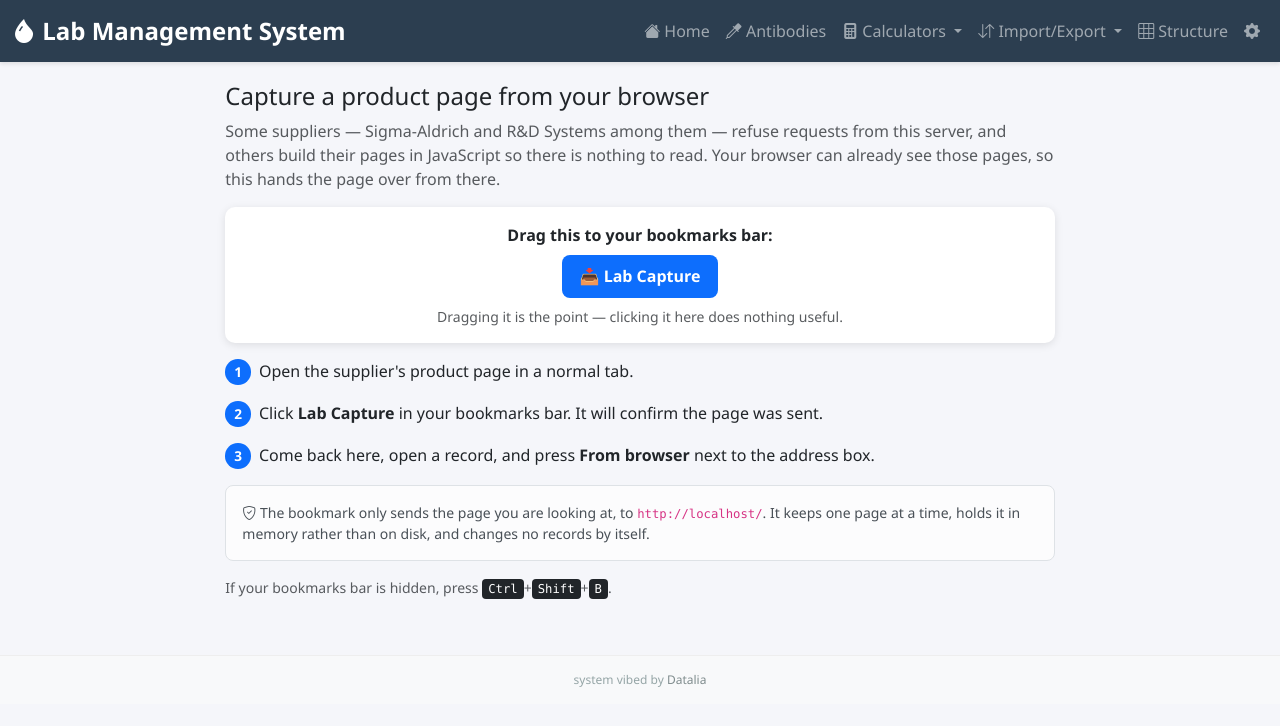
After one commit to Datagotpassion/Web-based-Lab-Management-Software, a Flask app: page /bookmarklet in a window 1280 px wide. The commit adds this page. Shown: the top 726 px of the page. Run offline with Flask 3, Linux system fonts and the light colour scheme; data comes from the database, SQL or seed files in the repository; some libraries are stand-ins or nearby versions.

Commit message:
Capture product pages from the browser via a bookmarklet
Three of six suppliers cannot be read server-side: Sigma-Aldrich and R&D
Systems refuse this server, and Miltenyi builds its page in JavaScript.
The browser showing those pages has no such problem, so a bookmarklet
hands the rendered page over.

Clicking Lab Capture on a product page posts it to /api/lookup/capture;
pressing "From browser" in the record form then parses it. One page is
held at a time, in memory. CORS is opened on that one endpoint because the
request necessarily originates from the vendor's site -- it stores a page
and returns a byte count, reads nothing and changes no records.

Verified end to end against a Sigma page: preflight answered, cross-origin
post accepted, and extraction then recovered name, catalogue number,
supplier and description in full -- including a nested Brand object --
from a vendor that times out when fetched directly.

/bookmarklet carries the draggable link, built from the serving origin
rather than hardcoded, so it works wherever this is hosted.

Co-Authored-By: Claude Opus 5 <noreply@anthropic.com>

```diff
--- a/app.py
+++ b/app.py
@@ -842,6 +842,57 @@ def api_container_items(container_id):
                     'path': storage.path(container_id)})
 
 
+# Last page captured by the bookmarklet. One slot is enough: it is handed
+# straight to the form that is already open, and nothing is worth persisting.
+_CAPTURE = {}
+
+
+@app.route('/api/lookup/capture', methods=['POST', 'OPTIONS'])
+def api_lookup_capture():
+    """Receive a product page from the bookmarklet, running on the vendor's site.
+
+    Several suppliers refuse this server outright or build their pages in
+    JavaScript, so the only way to see the real content is to let the browser
+    that is already displaying it hand the page over.
+
+    CORS is opened on this one endpoint because the request necessarily comes
+    from the vendor's origin. It stores a page and returns a count; it reads
+    nothing and changes no records.
+    """
+    if request.method == 'OPTIONS':
+        resp = app.make_default_options_response()
+    else:
+        data = _body()
+        _CAPTURE.clear()
+        _CAPTURE.update({
+            'url': (data.get('url') or '').strip(),
+            'html': (data.get('html') or '')[:4 * 1024 * 1024],
+            'title': (data.get('title') or '').strip(),
+            'at': datetime.now().isoformat(timespec='seconds'),
+        })
+        resp = jsonify({'success': True, 'bytes': len(_CAPTURE['html'])})
+    resp.headers['Access-Control-Allow-Origin'] = '*'
+    resp.headers['Access-Control-Allow-Headers'] = 'Content-Type'
+    resp.headers['Access-Control-Allow-Methods'] = 'POST, OPTIONS'
+    return resp
+
+
+@app.route('/api/lookup/captured', methods=['GET'])
+def api_lookup_captured():
+    """What the bookmarklet last sent, if anything."""
+    if not _CAPTURE.get('html'):
+        return jsonify({'captured': False})
+    return jsonify({'captured': True, 'url': _CAPTURE['url'],
+                    'title': _CAPTURE['title'], 'at': _CAPTURE['at'],
+                    'bytes': len(_CAPTURE['html'])})
+
+
+@app.route('/bookmarklet')
+def bookmarklet_page():
+    """Instructions and the draggable link."""
+    return render_template('bookmarklet.html')
+
+
 @app.route('/api/lookup', methods=['POST'])
 def api_lookup():
     """Read a supplier's product page and return the fields worth filling in.
@@ -857,6 +908,15 @@ def api_lookup():
     # fetch: some refuse non-browser clients, some build the page in
     # JavaScript. Pasting what the browser already has works for both.
     pasted = (data.get('html') or '').strip()
+
+    # Page handed over by the bookmarklet, for vendors this server cannot read.
+    if data.get('use_capture'):
+        if not _CAPTURE.get('html'):
+            return jsonify({'success': False,
+                            'error': 'Nothing captured yet. Open the product '
+                                     'page and click the Lab Capture bookmark.'}), 400
+        pasted = _CAPTURE['html']
+        url = url or _CAPTURE.get('url') or ''
 
     if not url and not pasted:
         return jsonify({'success': False, 'error': 'No address given.'}), 400
--- a/templates/base.html
+++ b/templates/base.html
@@ -243,6 +243,8 @@
                         </a>
                         <ul class="dropdown-menu">
                             <li><a class="dropdown-item" href="/import-export">Import & Export Data</a></li>
+                            <li><a class="dropdown-item" href="/bookmarklet">
+                                Browser capture setup</a></li>
                             <li><a class="dropdown-item" href="/export/csv">Quick Export CSV</a></li>
                         </ul>
                     </li>
--- /dev/null
+++ b/templates/bookmarklet.html
@@ -0,0 +1,88 @@
+{% extends "base.html" %}
+
+{% block title %}Capture from browser{% endblock %}
+
+{% block extra_css %}
+<style>
+    .bm-link { display: inline-block; padding: .6rem 1.1rem; border-radius: .5rem;
+               background: #0d6efd; color: #fff !important; font-weight: 600;
+               text-decoration: none; cursor: grab; }
+    .bm-link:active { cursor: grabbing; }
+    .step { counter-increment: step; }
+    .step::before { content: counter(step); display: inline-flex;
+                    align-items: center; justify-content: center;
+                    width: 1.6rem; height: 1.6rem; border-radius: 50%;
+                    background: #0d6efd; color: #fff; font-size: .85rem;
+                    font-weight: 700; margin-right: .5rem; }
+    .steps { counter-reset: step; }
+</style>
+{% endblock %}
+
+{% block content %}
+<div class="row justify-content-center">
+  <div class="col-lg-8">
+    <h4>Capture a product page from your browser</h4>
+    <p class="text-muted">
+      Some suppliers &mdash; Sigma-Aldrich and R&amp;D Systems among them &mdash;
+      refuse requests from this server, and others build their pages in
+      JavaScript so there is nothing to read. Your browser can already see those
+      pages, so this hands the page over from there.
+    </p>
+
+    <div class="card mb-3">
+      <div class="card-body text-center">
+        <p class="mb-2 fw-semibold">Drag this to your bookmarks bar:</p>
+        <a class="bm-link" id="bmLink" href="#">&#128229; Lab Capture</a>
+        <p class="text-muted small mt-2 mb-0">
+          Dragging it is the point &mdash; clicking it here does nothing useful.
+        </p>
+      </div>
+    </div>
+
+    <div class="steps">
+      <p class="step">Open the supplier's product page in a normal tab.</p>
+      <p class="step">Click <strong>Lab Capture</strong> in your bookmarks bar.
+         It will confirm the page was sent.</p>
+      <p class="step">Come back here, open a record, and press
+         <strong>From browser</strong> next to the address box.</p>
+    </div>
+
+    <div class="alert alert-light border small">
+      <i class="bi bi-shield-check"></i>
+      The bookmark only sends the page you are looking at, to
+      <code>{{ request.host_url }}</code>. It keeps one page at a time, holds it
+      in memory rather than on disk, and changes no records by itself.
+    </div>
+
+    <p class="small text-muted">
+      If your bookmarks bar is hidden, press <kbd>Ctrl</kbd>+<kbd>Shift</kbd>+<kbd>B</kbd>.
+    </p>
+  </div>
+</div>
+{% endblock %}
+
+{% block extra_js %}
+<script>
+// Built here so the address always matches wherever this app is being served
+// from, rather than being hardcoded.
+const endpoint = window.location.origin + '/api/lookup/capture';
+const code =
+    "javascript:(function(){" +
+    "fetch('" + endpoint + "',{method:'POST'," +
+    "headers:{'Content-Type':'application/json'}," +
+    "body:JSON.stringify({url:location.href,title:document.title," +
+    "html:document.documentElement.outerHTML})})" +
+    ".then(function(r){return r.json()})" +
+    ".then(function(d){alert('Sent to Lab Management ('+d.bytes+" +
+    "' bytes).\\n\\nNow press \"From browser\" in the record form.')})" +
+    ".catch(function(e){alert('Could not reach Lab Management.\\n'+e)})})()";
+
+const link = document.getElementById('bmLink');
+link.href = code;
+link.addEventListener('click', function (ev) {
+    ev.preventDefault();
+    alert('Drag this to your bookmarks bar rather than clicking it, then use '
+        + 'it while viewing a supplier product page.');
+});
+</script>
+{% endblock %}
--- a/templates/index.html
+++ b/templates/index.html
@@ -130,6 +130,11 @@
                         <button type="button" class="btn btn-outline-primary"
                                 id="btnFetchProduct">
                             <i class="bi bi-download"></i> Fetch details
+                        </button>
+                        <button type="button" class="btn btn-outline-secondary"
+                                id="btnFromBrowser"
+                                title="Use the page captured by the Lab Capture bookmark">
+                            <i class="bi bi-browser-chrome"></i> From browser
                         </button>
                     </div>
                     <div id="fetchStatus" class="small mb-2" style="display:none"></div>
```
Also changed, not shown: static/js/main.js (+28 -1 lines).
